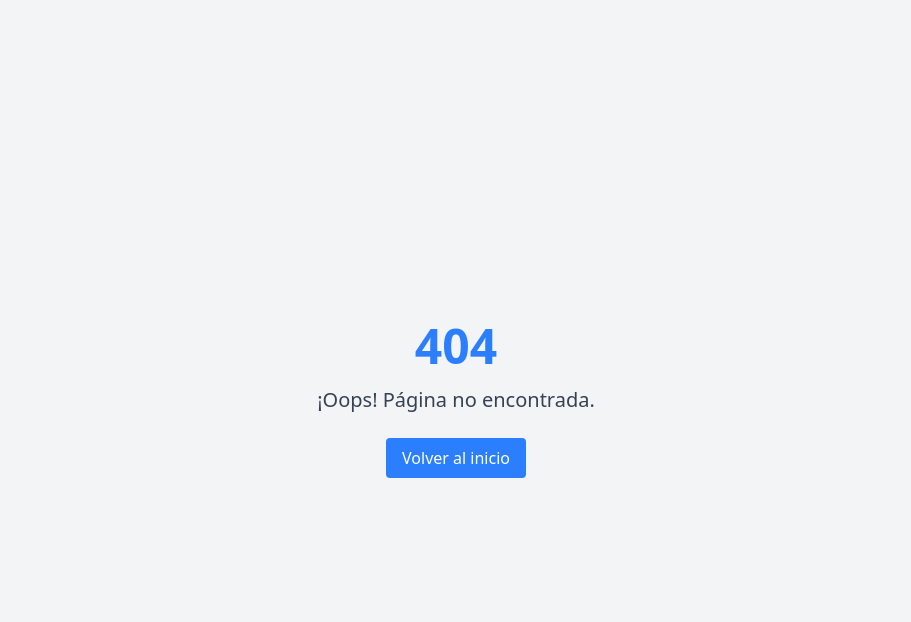
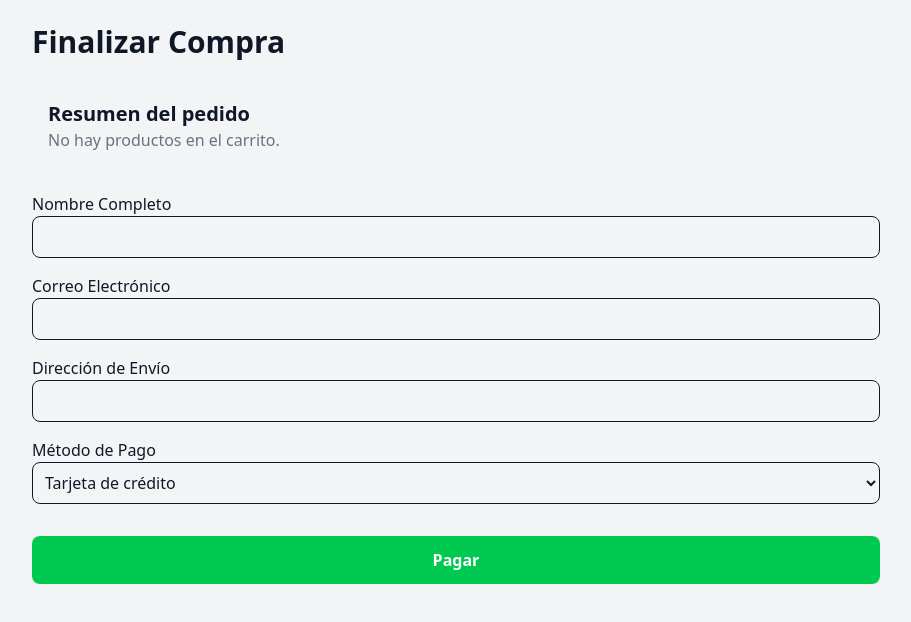
Before and after one commit to buski87/Landing_Carrito_Bebe, a React (Vite) app in the folder babymove/: page /checkout in a window 1280 px wide. Before the commit this address had no page. Shown: the top 622 px of the page, without its empty margins (184-1095 px from the left). Built offline with nearby package versions, Linux system fonts and the light colour scheme.

Commit message:
checkout simulation
Añadida la simulacion del checkout del carrito para pagar los productos

```diff
--- a/babymove/src/App.jsx
+++ b/babymove/src/App.jsx
@@ -3,6 +3,8 @@ import { CartProvider } from './context/CartContext';
 import CartModal from './components/CartModal';
 import Home from './pages/Home';
 import ProductDetail from './pages/ProductDetail';
+import Checkout from './pages/Checkout';
+import Confirmation from './pages/Confirmation';
 import NotFound from './pages/NotFound';
 
 function App() {
@@ -12,6 +14,8 @@ function App() {
         <Routes>
           <Route path="/" element={<Home />} />
           <Route path="/producto/:id" element={<ProductDetail />} />
+          <Route path="/checkout" element={<Checkout />} />
+          <Route path="/confirmacion" element={<Confirmation />} />
           <Route path="*" element={<NotFound />} />
         </Routes>
         <CartModal />
--- a/babymove/src/components/CartModal.jsx
+++ b/babymove/src/components/CartModal.jsx
@@ -1,5 +1,6 @@
 import { useCart } from '../context/CartContext';
 import { motion } from 'framer-motion';
+import { Link } from 'react-router-dom'; // ✅ añadido
 
 export default function CartModal() {
   const {
@@ -87,10 +88,16 @@ export default function CartModal() {
           >
             Cerrar
           </button>
+
           {cart.length > 0 && (
-            <button className="px-4 py-2 bg-green-500 text-white rounded hover:bg-green-600">
-              Finalizar compra
-            </button>
+            <Link
+                to="/checkout"
+                onClick={() => setIsCartOpen(false)} // ✅ Cierra el modal
+            >
+                <button className="px-4 py-2 bg-green-500 text-white rounded hover:bg-green-600">
+                Finalizar compra
+                </button>
+            </Link>
           )}
         </div>
       </motion.div>
--- /dev/null
+++ b/babymove/src/pages/Checkout.jsx
@@ -0,0 +1,120 @@
+import { useCart } from '../context/CartContext';
+import { useState } from 'react';
+import { useNavigate } from 'react-router-dom';
+
+export default function Checkout() {
+  const { cart, setCart } = useCart();
+  const navigate = useNavigate();
+  const [formData, setFormData] = useState({
+    name: '',
+    email: '',
+    address: '',
+    paymentMethod: 'tarjeta',
+  });
+  const [isSubmitting, setIsSubmitting] = useState(false);
+  const total = cart.reduce((sum, item) => sum + item.price * item.quantity, 0);
+
+  // Manejar cambios en el formulario
+  const handleChange = (e) => {
+    setFormData({ ...formData, [e.target.name]: e.target.value });
+  };
+
+  // Simular pago
+  const handlePayment = (e) => {
+    e.preventDefault();
+    setIsSubmitting(true);
+
+    setTimeout(() => {
+      setCart([]); // Vaciar carrito tras pago
+      navigate('/confirmacion'); // Redirigir a página de confirmación
+    }, 2000);
+  };
+
+  return (
+    <div className="max-w-4xl mx-auto p-6">
+      <h2 className="text-3xl font-bold mb-6">Finalizar Compra</h2>
+
+      {/* Resumen del carrito */}
+      <div className="mb-6 bg-gray-100 p-4 rounded-lg">
+        <h3 className="text-xl font-semibold">Resumen del pedido</h3>
+        {cart.length === 0 ? (
+          <p className="text-gray-500">No hay productos en el carrito.</p>
+        ) : (
+          <ul>
+            {cart.map((item) => (
+              <li key={item.id} className="flex justify-between py-2 border-b">
+                <span>{item.name} (x{item.quantity})</span>
+                <span className="font-bold">{item.price * item.quantity}€</span>
+              </li>
+            ))}
+            <li className="flex justify-between font-bold text-lg mt-4">
+              <span>Total:</span>
+              <span>{total}€</span>
+            </li>
+          </ul>
+        )}
+      </div>
+
+      {/* Formulario de datos del comprador */}
+      <form onSubmit={handlePayment} className="space-y-4">
+        <div>
+          <label className="block font-medium">Nombre Completo</label>
+          <input
+            type="text"
+            name="name"
+            value={formData.name}
+            onChange={handleChange}
+            required
+            className="w-full p-2 border rounded-lg"
+          />
+        </div>
+        <div>
+          <label className="block font-medium">Correo Electrónico</label>
+          <input
+            type="email"
+            name="email"
+            value={formData.email}
+            onChange={handleChange}
+            required
+            className="w-full p-2 border rounded-lg"
+          />
+        </div>
+        <div>
+          <label className="block font-medium">Dirección de Envío</label>
+          <input
+            type="text"
+            name="address"
+            value={formData.address}
+            onChange={handleChange}
+            required
+            className="w-full p-2 border rounded-lg"
+          />
+        </div>
+        <div>
+          <label className="block font-medium">Método de Pago</label>
+          <select
+            name="paymentMethod"
+            value={formData.paymentMethod}
+            onChange={handleChange}
+            className="w-full p-2 border rounded-lg"
+          >
+            <option value="tarjeta">Tarjeta de crédito</option>
+            <option value="paypal">PayPal</option>
+            <option value="transferencia">Transferencia bancaria</option>
+          </select>
+        </div>
+
+        {/* Botón de pago */}
+        <button
+          type="submit"
+          disabled={isSubmitting}
+          className={`w-full py-3 mt-4 text-white font-bold rounded-lg transition ${
+            isSubmitting ? 'bg-gray-400' : 'bg-green-500 hover:bg-green-600'
+          }`}
+        >
+          {isSubmitting ? 'Procesando pago...' : 'Pagar'}
+        </button>
+      </form>
+    </div>
+  );
+}
--- /dev/null
+++ b/babymove/src/pages/Confirmation.jsx
@@ -0,0 +1,15 @@
+import { Link } from 'react-router-dom';
+
+export default function Confirmation() {
+  return (
+    <div className="max-w-4xl mx-auto p-6 text-center">
+      <h2 className="text-3xl font-bold text-green-600 mb-4">¡Compra realizada con éxito! 🎉</h2>
+      <p className="text-lg text-gray-700 mb-6">
+        Gracias por tu compra. Te enviaremos un correo con los detalles del pedido.
+      </p>
+      <Link to="/" className="px-4 py-2 bg-blue-500 text-white rounded hover:bg-blue-600 transition">
+        Volver al inicio
+      </Link>
+    </div>
+  );
+}
```
